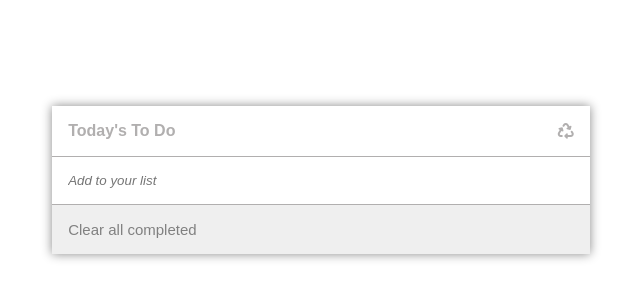
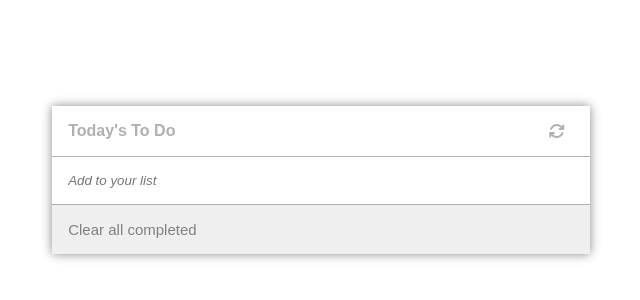
Before and after one commit to Kumilachew-g/To-Do-List, a website built with webpack: page src/index.html in a window 1280 px wide. Shown: the part 220-520 px from the top of the page, 319-959 px from the left. Built offline with nearby package versions, Linux system fonts and the light colour scheme.

Commit message:
Some Upadates

```diff
--- a/src/activities.js
+++ b/src/activities.js
@@ -1,4 +1,4 @@
-import ToDoList from './mainFunctions.js';
+import ToDoList from './constructor.js';
 import TrashButton from './Trash.jpg';
 
 export const addItem = (data) => {
--- a/src/index.html
+++ b/src/index.html
@@ -23,7 +23,7 @@
     <div class="container">
       <div class="flex">
         <h1 class="heading">Today's To Do</h1>
-        <i class="fas fa-recycle heading"></i>
+        <i class="fas fa-refresh heading"></i>
       </div>
 
       <input
--- a/src/index.js
+++ b/src/index.js
@@ -1,6 +1,6 @@
 import './style.css';
 import { addItem, clearAll, displayList } from './activities.js';
-import ToDo from './mainFunctions.js';
+import ToDo from './constructor.js';
 
 const listItem = JSON.parse(localStorage.getItem('todoList'));
 if (listItem) {
--- a/src/style.css
+++ b/src/style.css
@@ -29,6 +29,7 @@ li {
   padding: 16px;
   font-size: inherit;
   margin: 0;
+  padding-right: 25px;
 }
 
 .add-input-list {
```
Also changed, not shown: src/constructor.js (renamed from src/mainFunctions.js), src/recycle.png (added).
